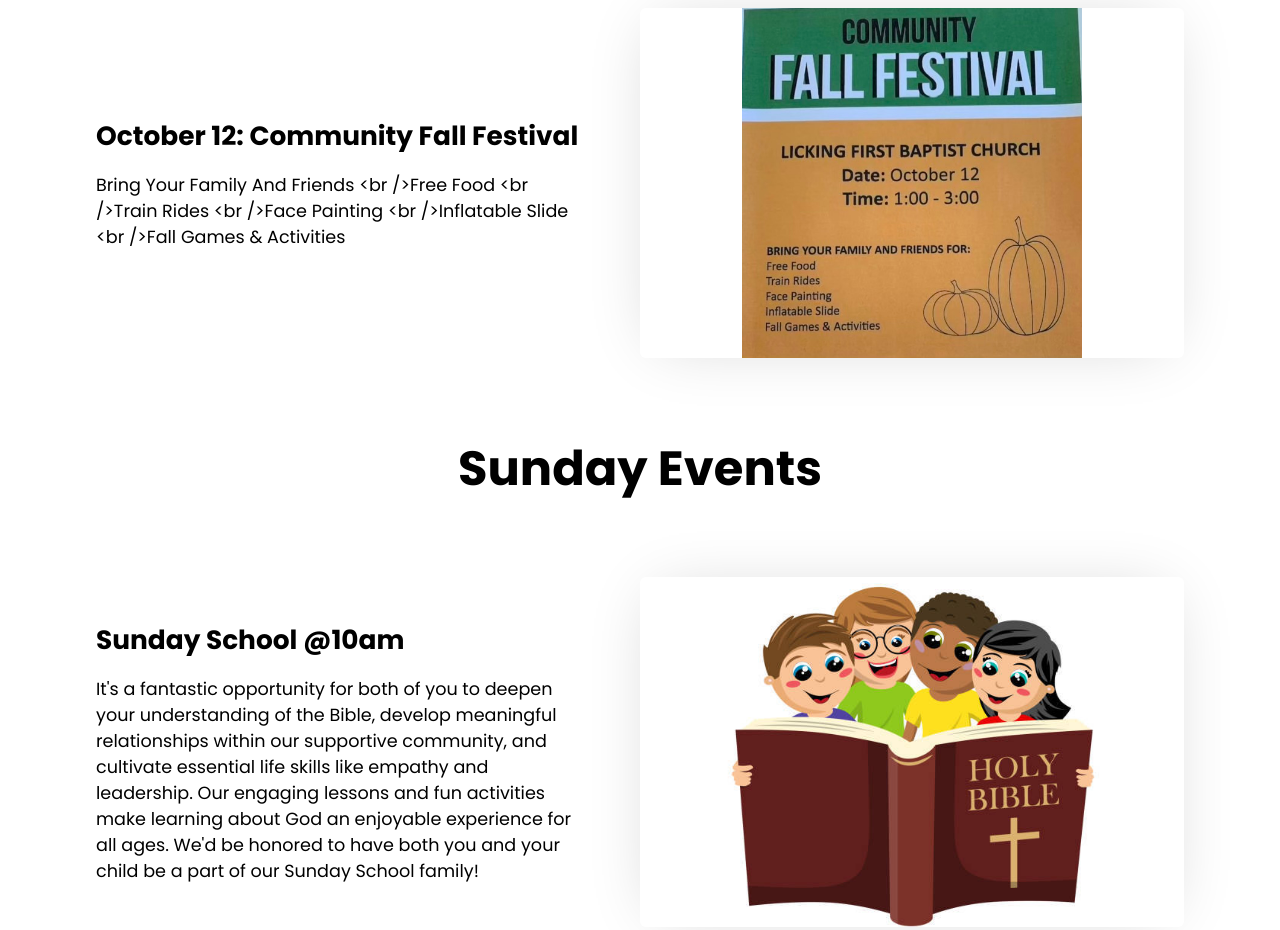
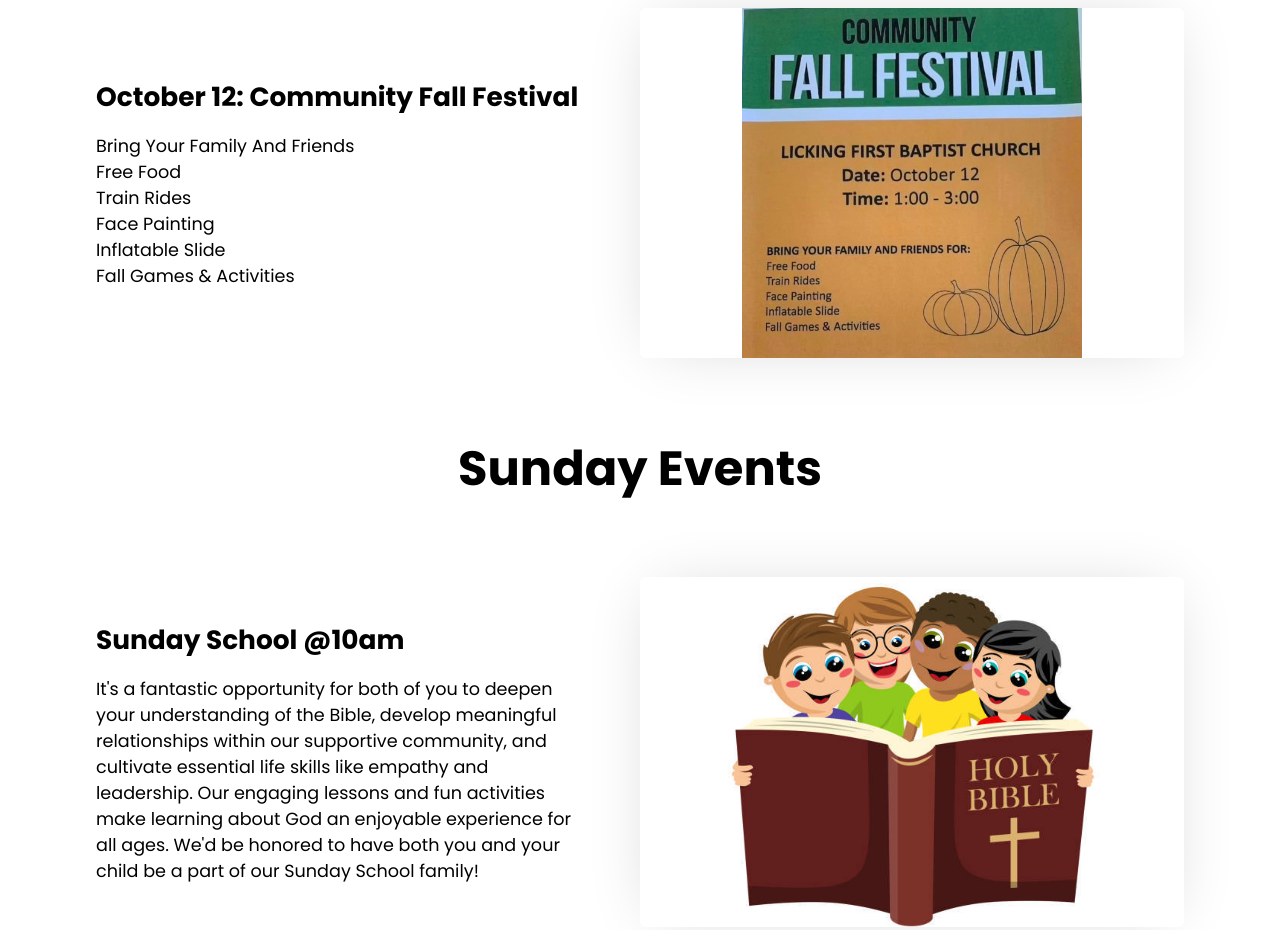
Before and after one commit to GitforJosh375/Deploy_FBC, a React (Vite) app: page / in a window 1280 px wide. Shown: the part 1000-1930 px from the top of the page. Built offline with nearby package versions, Linux system fonts and the light colour scheme.

Commit message:
new picture for october fest

```diff
--- a/src/components/DestinationData.jsx
+++ b/src/components/DestinationData.jsx
@@ -12,7 +12,7 @@
             <div className={this.props.className}>
                 <div className ="des-text">
                     <h2>{this.props.heading}</h2>
-                    <p>{this.props.text}</p>
+                    <p dangerouslySetInnerHTML={{ __html: this.props.text }} />
                 </div>
                 <div className="image">
                     <img alt="img" src={this.props.img1}/>
```
